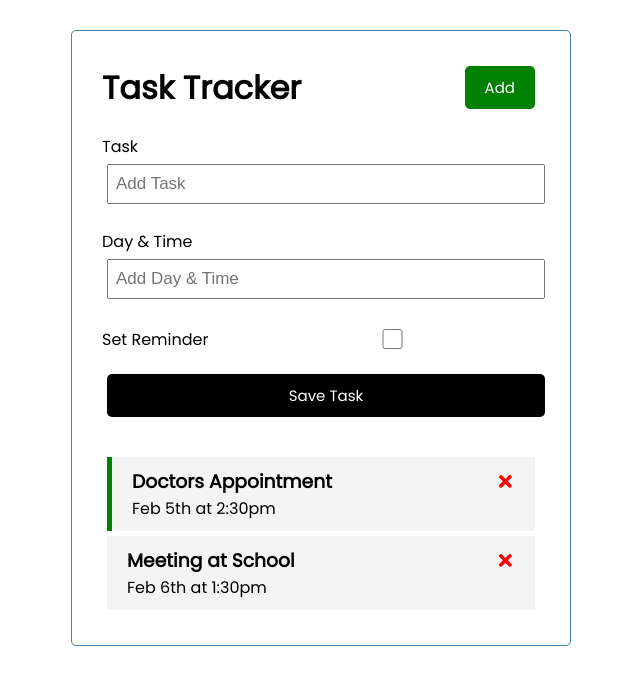
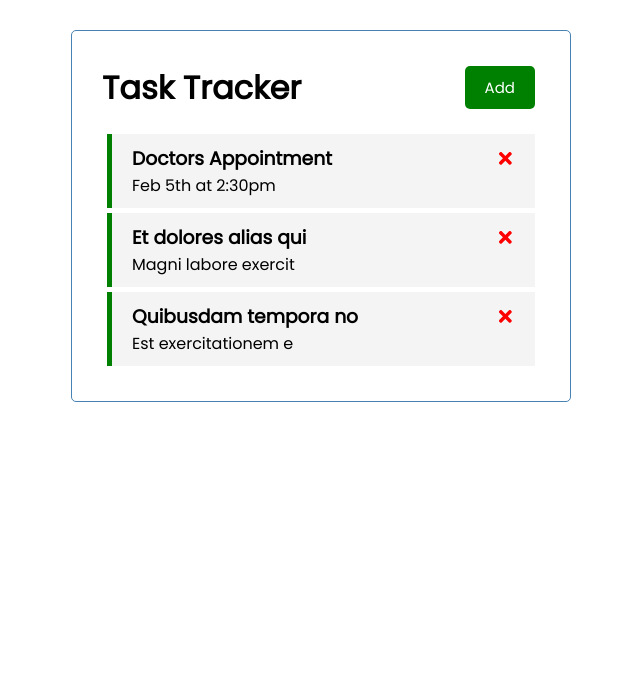
Before and after one commit to verisence/todo-react, a React (Create React App) app: page / in a window 1280 px wide. Shown: the top 684 px of the page, without its empty margins (319-959 px from the left). Built offline with nearby package versions, Linux system fonts and the light colour scheme; data requests are answered from the project's data file.

Commit message:
Add json server and all the associated HTTPS methods

```diff
--- a/db.json
+++ b/db.json
@@ -0,0 +1,22 @@
+{
+  "tasks": [
+    {
+      "id": 1,
+      "text": "Doctors Appointment",
+      "day": "Feb 5th at 2:30pm",
+      "reminder": true
+    },
+    {
+      "text": "Et dolores alias qui",
+      "day": "Magni labore exercit",
+      "reminder": true,
+      "id": 2
+    },
+    {
+      "text": "Quibusdam tempora no",
+      "day": "Est exercitationem e",
+      "reminder": true,
+      "id": 4
+    }
+  ]
+}
--- a/package.json
+++ b/package.json
@@ -6,6 +6,7 @@
     "@testing-library/jest-dom": "^5.16.5",
     "@testing-library/react": "^13.4.0",
     "@testing-library/user-event": "^13.5.0",
+    "json-server": "^0.17.2",
     "react": "^18.2.0",
     "react-dom": "^18.2.0",
     "react-icons": "^4.8.0",
@@ -16,7 +17,8 @@
     "start": "react-scripts start",
     "build": "react-scripts build",
     "test": "react-scripts test",
-    "eject": "react-scripts eject"
+    "eject": "react-scripts eject",
+    "server": "json-server --watch db.json --port 5000"
   },
   "eslintConfig": {
     "extends": [
--- a/src/App.js
+++ b/src/App.js
@@ -1,56 +1,96 @@
 import Header from "./components/Header";
 import Tasks from "./components/Tasks";
 import AddTask from "./components/AddTask";
-import { useState } from "react";
+import { useState, useEffect } from "react";
 
 const App = () => {
-  const [tasks, setTasks] = useState([
-    {
-      id: 1,
-      text: "Doctors Appointment",
-      day: "Feb 5th at 2:30pm",
-      reminder: true,
-    },
-    {
-      id: 2,
-      text: "Meeting at School",
-      day: "Feb 6th at 1:30pm",
-      reminder: false,
-    },
-  ]);
+  const [showTaskForm, setShowTaskForm] = useState(false);
+
+  const [tasks, setTasks] = useState([]);
+
+  useEffect(() => {
+    const getTasks = async () => {
+      const tasksFromServer = await fetchTasks();
+      setTasks(tasksFromServer);
+    };
+    getTasks();
+  }, []);
+
+  // Fetch tasks
+  const fetchTasks = async () => {
+    const res = await fetch("http://localhost:5000/tasks");
+    const data = await res.json();
+
+    return data;
+  };
+
+  // Fetch task
+  const fetchTask = async (id) => {
+    const res = await fetch(`http://localhost:5000/tasks/${id}`);
+    const data = await res.json();
+
+    return data;
+  };
 
   // Add Task
+  const addTask = async (task) => {
+    const res = await fetch("http://localhost:5000/tasks", {
+      method: "POST",
+      headers: {
+        "Content-type": "application/json",
+      },
+      body: JSON.stringify(task),
+    });
 
-  const addTask = (task) => {
-    const id = Math.floor(Math.random() * 9999 + 1);
-    // console.log(id);
+    const data = await res.json();
 
-    const newTask = { id, ...task };
-    setTasks([...tasks, newTask]);
+    setTasks([...tasks, data]);
+
+    // const id = Math.floor(Math.random() * 9999 + 1);
+    // // console.log(id);
+
+    // const newTask = { id, ...task };
+    // setTasks([...tasks, newTask]);
   };
 
   // Delete Task
-
-  const deleteTask = (id) => {
+  const deleteTask = async (id) => {
     // console.log(id);
+    await fetch(`http://localhost:5000/tasks/${id}`, { method: "DELETE" });
     setTasks(tasks.filter((task) => task.id !== id));
   };
 
   // Toggle Reminder
+  const toggleReminder = async (id) => {
+    // console.log(id);
+    const taskToToggle = await fetchTask(id);
+    const updTask = { ...taskToToggle, reminder: !taskToToggle.reminder };
 
-  const toggleReminder = (id) => {
-    // console.log(id);
+    const res = await fetch(`http://localhost:5000/tasks/${id}`, {
+      method: "PUT",
+      headers: {
+        "Content-type": "application/json",
+      },
+      body: JSON.stringify(updTask),
+    });
+
+    const data = await res.json();
+
     setTasks(
       tasks.map((task) =>
-        task.id === id ? { ...task, reminder: !task.reminder } : task
+        task.id === id ? { ...task, reminder: data.reminder } : task
       )
     );
   };
 
   return (
     <div className='container'>
-      <Header title='Task Tracker'></Header>
-      <AddTask onAdd={addTask}></AddTask>
+      <Header
+        title='Task Tracker'
+        showTaskForm={showTaskForm}
+        onShowTaskForm={() => setShowTaskForm(!showTaskForm)}
+      ></Header>
+      {showTaskForm && <AddTask onAdd={addTask}></AddTask>}
       {tasks.length > 0 ? (
         <Tasks
           tasks={tasks}
--- a/src/components/Header.js
+++ b/src/components/Header.js
@@ -1,18 +1,14 @@
 import PropTypes from "prop-types";
 import Button from "./Button";
 
-const Header = ({ title }) => {
-  const onClick = () => {
-    console.log("Click");
-  };
-
+const Header = ({ title, showTaskForm, onShowTaskForm }) => {
   return (
     <header className='header'>
       <h1>{title}</h1>
       <Button
-        color='green'
-        text='Add'
-        onClick={onClick}
+        color={showTaskForm ? "red" : "green"}
+        text={showTaskForm ? "Close" : "Add"}
+        onClick={onShowTaskForm}
       />
     </header>
   );
--- a/src/components/Tasks.js
+++ b/src/components/Tasks.js
@@ -3,9 +3,9 @@ import Task from "./Task";
 const Tasks = ({ tasks, onDelete, onToggle }) => {
   return (
     <>
-      {tasks.map((task) => (
+      {tasks.map((task, index) => (
         <Task
-          key={task.id}
+          key={index}
           task={task}
           onDelete={onDelete}
           onToggle={onToggle}
```
Also changed, not shown: 1 other file (tests, documents, lock files or other folders).
